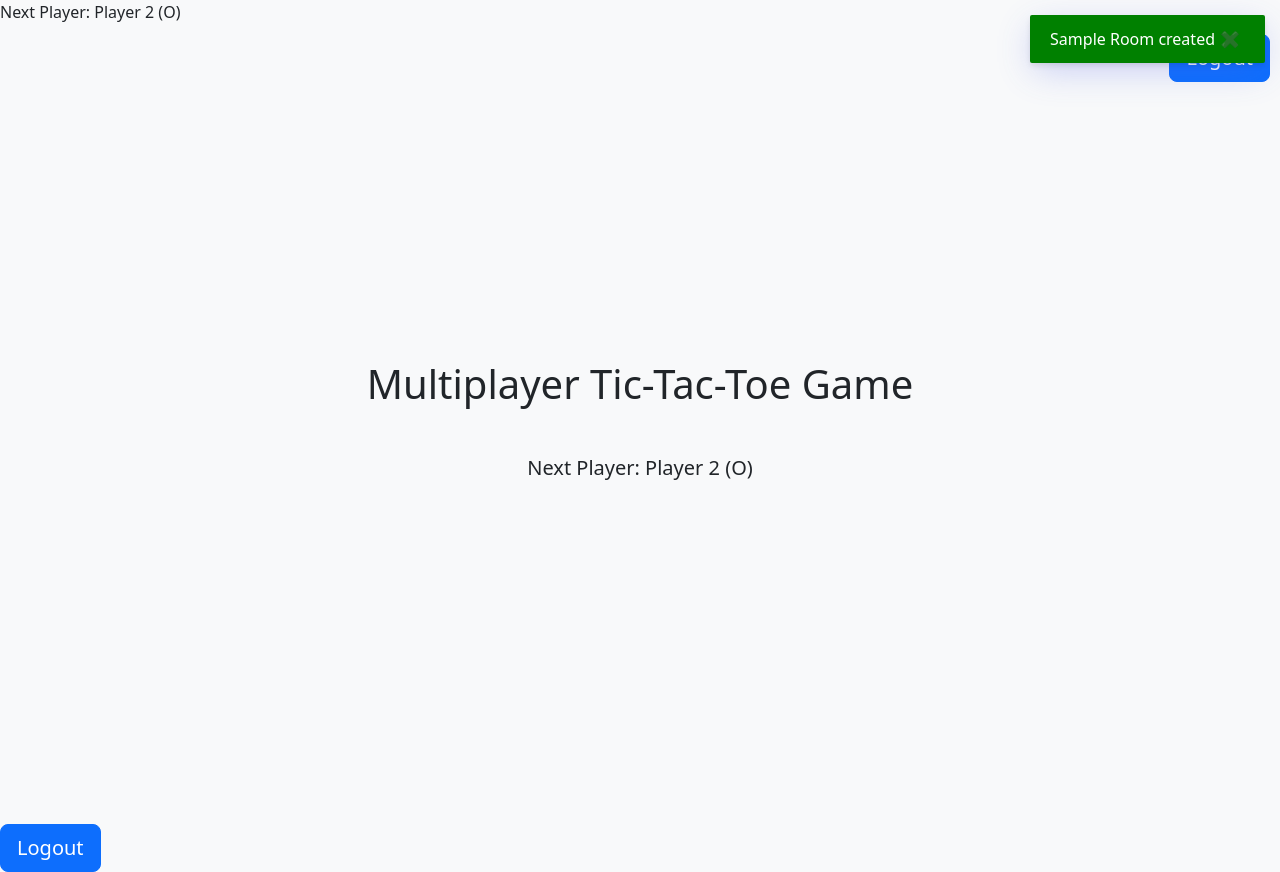
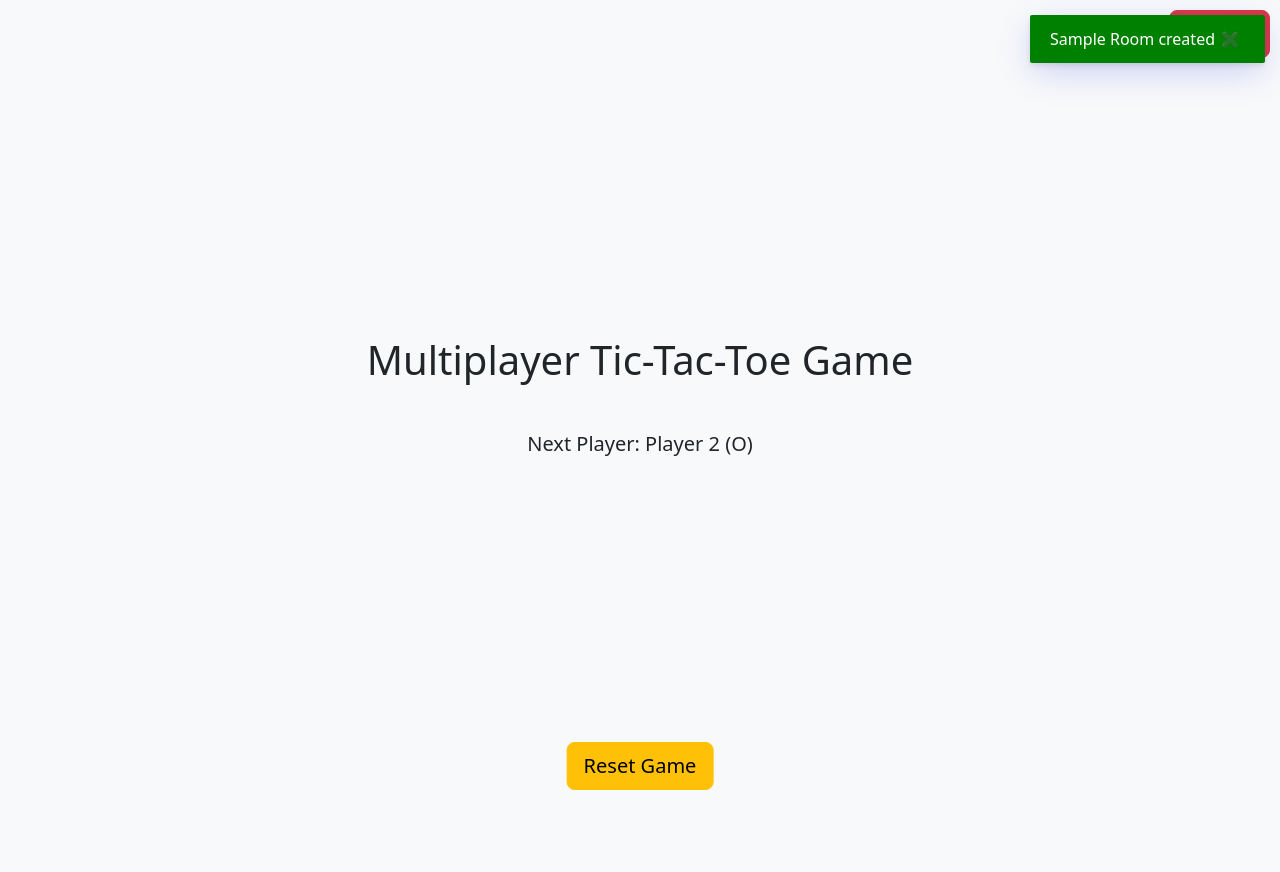
Before and after one commit to H8-RMT46-GroupProject/tictactoe-multiplayer, a React (Vite) app in the folder client/: page /create in a window 1280 px wide. Both pictures are taken after typing "Sample" into the empty fields and a click on the button "Create Room". After the commit the page ends 800 px from the top, so only its background shows below. Built offline with nearby package versions, Linux system fonts and the light colour scheme; no server answers; the database is empty.

Commit message:
Feat: Create room code

```diff
--- a/client/src/views/CreateRoom.jsx
+++ b/client/src/views/CreateRoom.jsx
@@ -1,6 +1,6 @@
 import { getDatabase, ref, update } from "firebase/database";
 import { firebaseConfig } from "../helpers/firebaseConfig.js";
-import { useContext, useState } from "react";
+import { useContext, useState, useEffect } from "react";
 import { useNavigate, Link } from "react-router-dom";
 import { initializeApp } from "firebase/app";
 import { UserContext } from "../UserContext";
@@ -8,11 +8,17 @@ import toast from "../utils/toast"
 
 export default function CreateRoom() {
   const [playerName, setPlayerName] = useState("");
+  const [roomNumber, setRoomNumber] = useState("");
   const { setUser } = useContext(UserContext);
   const navigate = useNavigate();
 
   const app = initializeApp(firebaseConfig);
   const db = getDatabase(app);
+
+  useEffect(() => {
+    const room = Math.floor(Math.random() * 10000);
+    setRoomNumber(room.toString());
+  }, []);
 
   const handleOnChange = (e) => {
     setPlayerName(e.target.value);
@@ -25,10 +31,8 @@ export default function CreateRoom() {
       return;
     }
     try {
-      const room = Math.floor(Math.random() * 10000);
-
       const createRoom = {
-      [room]: {
+        [roomNumber]: {
           xIsNext: true,
           player1: {
             turn: "X",
@@ -48,10 +52,10 @@ export default function CreateRoom() {
       update(ref(db, "rooms"), createRoom);
       setUser({
         name: playerName,
-      room: room,
+        room: roomNumber,
       });
 
-    localStorage.setItem("user", JSON.stringify({ name: playerName, room }));
+      localStorage.setItem("user", JSON.stringify({ name: playerName, room: roomNumber }));
       toast({ message: `${playerName} Room created`, backgroundColor: "green" })
       navigate("/dashboard");
     } catch (error) {
@@ -79,6 +83,10 @@ export default function CreateRoom() {
             onChange={handleOnChange}
             style={{ marginLeft: "0.5rem" }}
           /> <br /><br />
+          <div style={{ display: "flex", alignItems: "center" }}>
+            <div style={{ marginRight: "0.5rem" }}>Room Code:</div>
+            <div>{roomNumber}</div>
+          </div> <br />
           <button className="btn btn-primary" style={{ marginLeft: "0.5rem" }} type="submit">Create Room</button>
         </form> <br />
         <Link to="/">
--- a/client/src/views/Dashboard.jsx
+++ b/client/src/views/Dashboard.jsx
@@ -112,9 +112,15 @@ export default function Dashboard() {
   // console.log(player1);
   // console.log(player2);
 
+  const handleReset = () => {
+    setSquares(Array(9).fill(null));
+    setStatus("");
+    setXIsNext(true);
+    localStorage.removeItem("gameState");
+  };
+
   return (
     <>
-      <div className="status">{status}</div>
       {/* <div>
         <h4>Player 1: {player1.name}</h4>
         <p>
@@ -138,7 +144,7 @@ export default function Dashboard() {
         }}
       >
         <button
-          className="btn btn-lg btn-primary"
+          className="btn btn-lg btn-danger"
           style={{
             position: "absolute",
             top: "10px",
@@ -217,17 +223,21 @@ export default function Dashboard() {
           <div className="status" style={{ marginTop: "20px" }}>
             <h5>{status}</h5>
           </div>
+          <div
+        className="reset-button"
+        style={{
+          position: "absolute",
+          bottom: "10px",
+          left: "50%",
+          transform: "translateX(-50%)",
+        }}
+      >
+        <button className="btn btn-lg btn-warning" onClick={handleReset}>
+          Reset Game
+        </button>
+      </div>
         </div>
       </div>
-      <button
-        className="btn btn-lg btn-primary"
-        onClick={() => {
-          localStorage.clear();
-          navigate("/");
-        }}
-      >
-        Logout
-      </button>
       {/* <button className="btn btn-lg btn-primary" onClick={handlePlayAgain}>
         Play Again
       </button> */}
```
Lines whose indentation alone changed are shown as unchanged.
